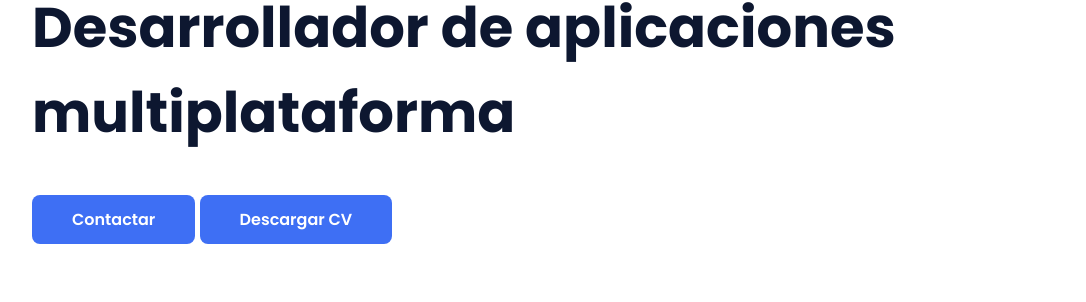
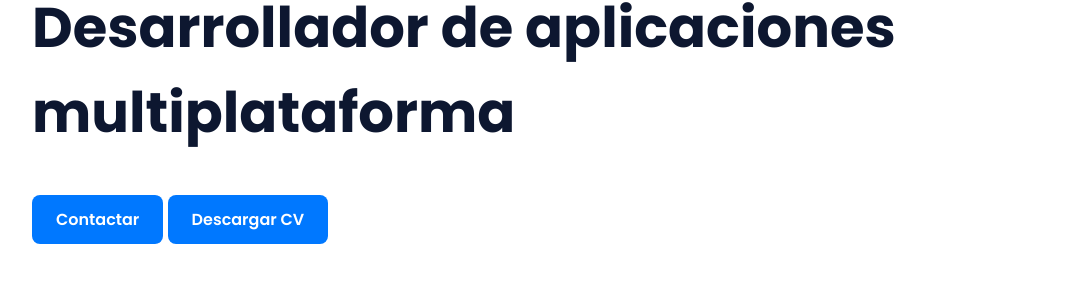
Before and after one commit to maario300/Portfolio, a plain HTML site: page index.html in a window 1280 px wide. Shown: the part 345-647 px from the top of the page, without its empty margins (96-1182 px from the left). Drawn offline with nearby package versions, Linux system fonts and the light colour scheme; files that its build step writes are made by us from their sources.

Commit message:
Fix HTML formatting and structure

```diff
--- a/index.html
+++ b/index.html
@@ -22,7 +22,7 @@
     <link rel="icon" type="image/png" href="assets/img/favicon.png">
     <link rel="apple-touch-icon" href="assets/img/apple-touch-icon.png">
 
-    <link rel="stylesheet" href="styles.css">
+    <link rel="stylesheet" href="assets/css/styles.css">
     <link href='https://cdn.jsdelivr.net/npm/boxicons@2.0.5/css/boxicons.min.css' rel='stylesheet'>
 
     <!--===== Modo oscuro: aplicar preferencia guardada antes de pintar =====-->
```
